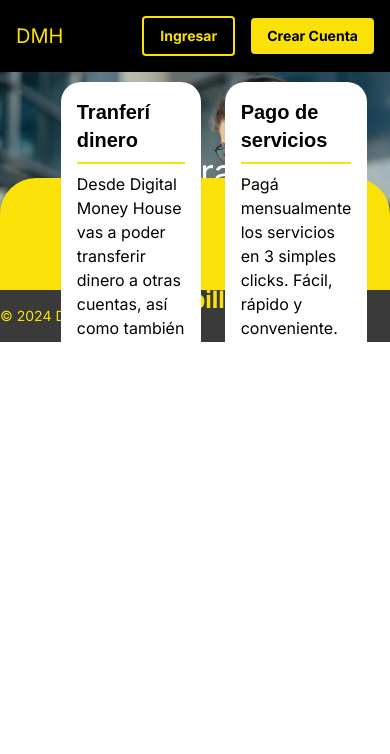
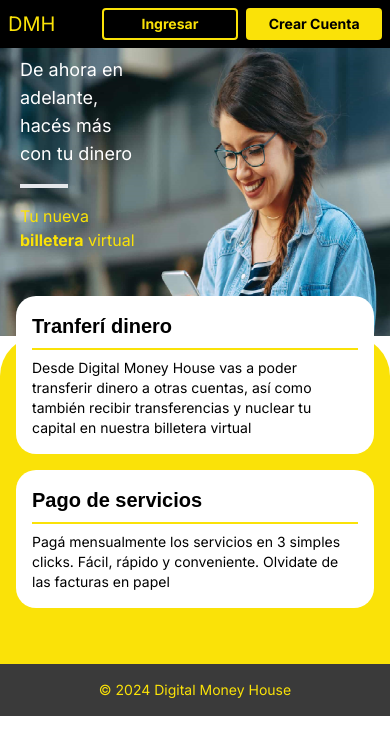
Before and after one commit to Montaldi3111/desafio-front-montaldi, a Next.js app: page / in a window 390 px wide. Shown: the top 754 px of the page. Built offline with nearby package versions, Linux system fonts and the light colour scheme.

Commit message:
Agregado diseño responsive para celular, arreglar problema del home

```diff
--- a/src/app/(main)/page.tsx
+++ b/src/app/(main)/page.tsx
@@ -13,14 +13,15 @@ export default function Home() {
   }
 
   return (
-    <main className="relative">
-      <Image src="/home-img.png" alt="home-img" width={500} height={10} className="w-full" />
-      <div className="absolute w-80 top-20 left-20">
-        <h1 className="text-white text-4xl">De ahora en adelante, hacés más con tu dinero</h1>
-        <h1 className="text-ylw text-2xl mt-3">Tu nueva <b>billetera</b> virtual</h1>
+    <main className="relative phone:max-h-50%">
+      <Image src="/home-img.png" alt="home-img" width={1280} height={1000} className="phone:w-full phone:h-72" />
+      <div className="absolute phone:w-32 top-2 left-5 phone:mb-10">
+        <h1 className="text-white phone:text-lg ">De ahora en adelante, hacés más con tu dinero</h1>
+        <p className="phone:border-t-4 phone:w-12 phone:my-4"></p>
+        <h1 className="text-ylw phone:text-md phone:mt-1">Tu nueva <b>billetera</b> virtual</h1>
       </div>
-      <section className="w-full h-28 bg-ylw rounded-t-xl absolute bottom-0">
-      <div className="flex flex-row justify-around w-3/4 m-auto relative -top-24">
+      <section className="relative phone:w-full phone:bg-ylw rounded-t-2xl">
+      <div className="phone:relative phone:flex phone:flex-col phone:justify-center -top-10">
         <Card message={card1}/>
         <Card message={card2}/>
       </div>
@@ -28,3 +29,22 @@ export default function Home() {
     </main>
   );
 }
+/*
+ Desktop
+
+     <main className="relative">
+      <Image src="/home-img.png" alt="home-img" width={1280} height={10} className="w-full" />
+      <div className="absolute w-80 top-20 left-20">
+        <h1 className="text-white text-4xl">De ahora en adelante, hacés más con tu dinero</h1>
+        <h1 className="text-ylw text-2xl mt-3">Tu nueva <b>billetera</b> virtual</h1>
+      </div>
+      <section className="w-full h-40 bg-ylw rounded-t-xl absolute bottom-0">
+      <div className="flex flex-row justify-around w-3/4 m-auto relative -top-24">
+        <Card message={card1}/>
+        <Card message={card2}/>
+      </div>
+      </section>
+    </main>
+
+
+*/
--- a/src/app/components/Footer/Footer.tsx
+++ b/src/app/components/Footer/Footer.tsx
@@ -1,7 +1,7 @@
 const Footer = () => {
   return (
     <footer className="bg-graySlate py-4">
-        <p className="text-ylw text-sm">© 2024 Digital Money House</p>
+        <p className="text-ylw text-sm phone:text-center tablet:text-left">© 2024 Digital Money House</p>
     </footer>
   )
 }
--- a/src/app/components/Header/Header.tsx
+++ b/src/app/components/Header/Header.tsx
@@ -1,11 +1,11 @@
 const Header = () => {
   return (
-    <header className="bg-black p-4">
+    <header className="bg-black phone:py-2 phone:px-2 p-4">
         <nav className="flex flex-row justify-between items-center">
-            <p className="text-ylw text-xl">DMH</p>
-            <span>
-                <button className="text-sm font-bold border-2 rounded py-2 px-4 border-ylw text-ylw mr-4">Ingresar</button>
-                <button className="text-sm font-bold bg-[#FAE208] rounded py-2 px-4 text-black">Crear Cuenta</button>
+            <p className="text-ylw text-xl phone:text-md phone:w-fit">DMH</p>
+            <span className="phone:flex phone:justify-evenly phone:w-3/4">
+                <button className="phone:w-2/3 phone:max-w-40 phone:p-1 phone:text-ylw phone:mr-2 phone:rounded phone:text-sm phone:font-bold phone:border-2 phone:border-ylw">Ingresar</button>
+                <button className="phone:w-2/3 phone:max-w-40 phone:p-1 phone:bg-ylw phone:text-black phone:rounded phone:font-bold phone:bg-white phone:text-sm">Crear Cuenta</button>
             </span>
         </nav>
     </header>
@@ -13,3 +13,9 @@ const Header = () => {
 }
 
 export default Header
+
+/* Desktop
+text-sm font-bold border-2 rounded py-2 px-4 border-ylw text-ylw mr-4 Ingresar
+
+text-sm font-bold bg-[#FAE208] rounded py-2 px-4 text-black Crear Cuenta
+*/
--- a/src/app/components/HomeCard/Card.tsx
+++ b/src/app/components/HomeCard/Card.tsx
@@ -8,11 +8,21 @@ type MessageObj = {
 }
 const Card = ({message}:CardParams) => {
     return (
-        <section className="bg-white p-4 rounded-md w-96 mx-3">
-            <h1 className="text-xl font-bold font-head1 border-b-2 border-ylw pb-2">{message.head}</h1>
-            <p className="text-md mt-2">{message.content}</p>
+        <section className="bg-white p-4 rounded-md phone:mb-4 phone:mx-4">
+            <h1 className="phone:text-xl font-bold font-head1 border-b-2 border-ylw pb-2">{message.head}</h1>
+            <p className="text-sm mt-2">{message.content}</p>
         </section>
     )
 }
 
 export default Card;
+
+/*
+Desktop
+
+<section className="bg-white p-4 rounded-md w-96 mx-3">
+            <h1 className="text-xl font-bold font-head1 border-b-2 border-ylw pb-2">{message.head}</h1>
+            <p className="text-md mt-2">{message.content}</p>
+        </section>
+
+*/
--- a/tailwind.config.ts
+++ b/tailwind.config.ts
@@ -31,6 +31,11 @@ const config: Config = {
         "4xl": "40px",
         "5xl": "48px",
         "6xl": "56px",
+      },
+      screens: {
+        "phone": "300px",
+        "tablet": "600px",
+        "desktop": "1000px"
       }
     }
   },
```
Also changed, not shown: public/home-img.png, 1 other file (tests, documents, lock files or other folders).
